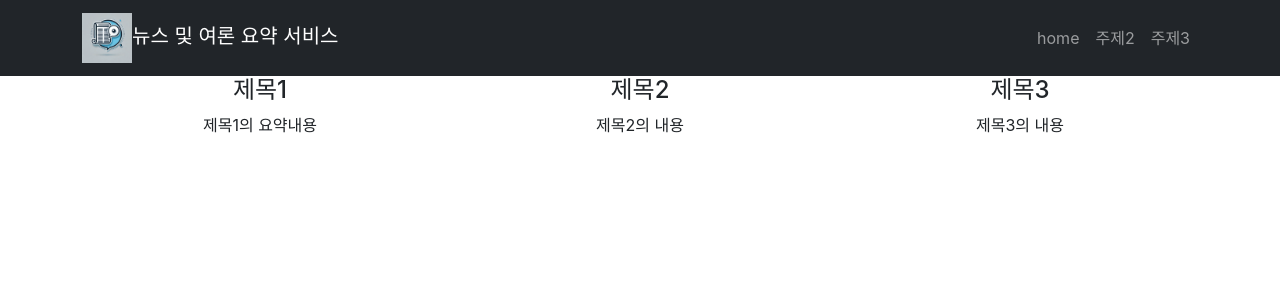
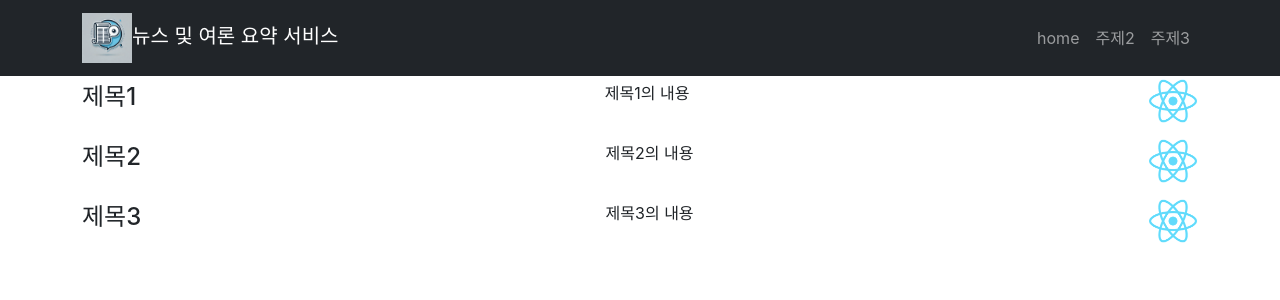
Before and after one commit to shen7563/FrontEnd, a React (Create React App) app: page / in a window 1280 px wide. Shown: the top 300 px of the page. Built offline with nearby package versions, Linux system fonts and the light colour scheme.

Commit message:
이미지 넣기

```diff
--- a/src/App.css
+++ b/src/App.css
@@ -28,6 +28,25 @@
   color: #61dafb;
 }
 
+.card-container {
+  display: flex;
+  align-items: center;
+  justify-content: space-between;
+  margin-bottom: 10px;
+}
+
+.card-container .content {
+  flex: 1;
+  text-align: center;
+}
+
+.card-container .image {
+  width: 50px;
+  height: 50px;
+  margin-left: auto;
+}
+
+
 @keyframes App-logo-spin {
   from {
     transform: rotate(0deg);
--- a/src/App.js
+++ b/src/App.js
@@ -8,7 +8,7 @@ import axios from 'axios';
 
 function App() {
 
-  let [news_data] = useState(data);
+  let [newsdata] = useState(data);
   let navigate = useNavigate();
 
   return (
@@ -38,15 +38,15 @@ function App() {
           <div className="container">
             <div className='row'>
               {
-                news_data.map((a, i) => {
+                newsdata.map((a, i) => {
                   return (
-                    <Card news_data={news_data[i]}></Card>
+                    <Card newsdata={newsdata[i]}></Card>
                   )
                 })
               }
             </div>
           </div></div>} />
-        <Route path="/detail/:id" element={<Detail news_data={news_data} />} />
+        <Route path="/detail/:id" element={<Detail newsdata={newsdata} />} />
         <Route path="*" element={<div>Not Found</div>} />
       </Routes>
     </div>
@@ -57,11 +57,16 @@ function Card(props) {
   let navigate = useNavigate();
 
   return (
-    <div className='col-md-4'>
-      <h4 onClick={() => navigate(`/detail/${props.news_data.id}`)} style={{ cursor: 'pointer' }}>
-        {props.news_data.title}
+    <div className='col-md-12 card-container'>
+      <h4 onClick={() => navigate(`/detail/${props.newsdata.id}`)} style={{ cursor: 'pointer', marginRight: '10px' }}>
+        {props.newsdata.title}
       </h4>
-      <p>{props.news_data.content}</p>
+      <p className='content'>{props.newsdata.content}</p>
+      <img
+        src={props.newsdata.image}
+        alt={props.newsdata.title}
+        className='image'
+      />
     </div>
   );
 }
--- a/src/pages/data.js
+++ b/src/pages/data.js
@@ -2,17 +2,20 @@ let data = [
     {
         id : 0,
         title : "제목1",
-        content : "제목1의 요약내용"
+        content : "제목1의 내용",
+        image : "./logo192.png"
     },
     {
         id : 1,
         title : "제목2",
-        content : "제목2의 내용"
+        content : "제목2의 내용",
+        image : "./logo192.png"
     },
     {
         id : 2,
         title : "제목3",
-        content : "제목3의 내용"
+        content : "제목3의 내용",
+        image : "./logo192.png"
     }
 ]
 
```
